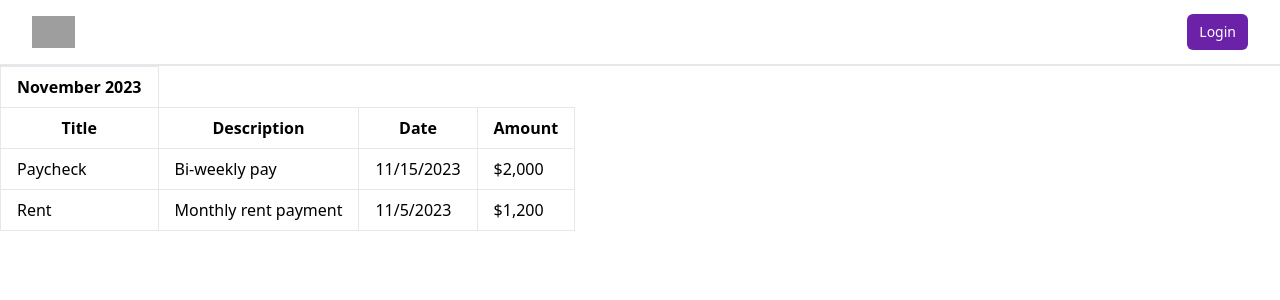
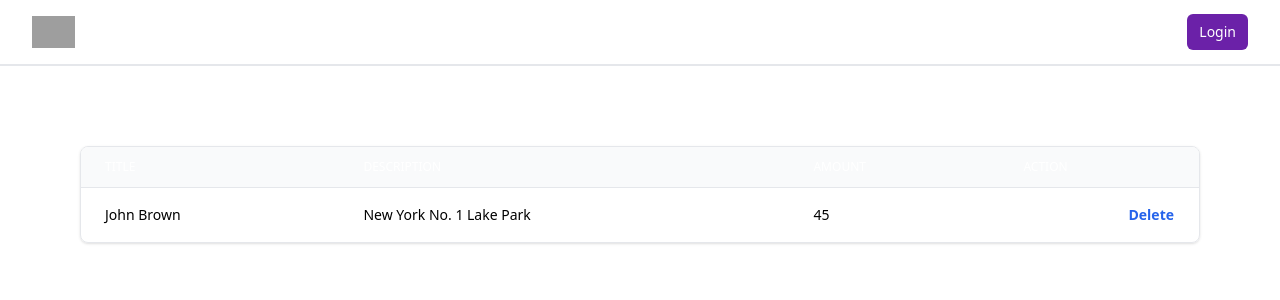
Before and after one commit to dhruvbansal26/MoneyWise, a Next.js app: page /components/Table in a window 1280 px wide. Shown: the top 300 px of the page. Built offline with nearby package versions, Linux system fonts and the light colour scheme; no server answers; grey boxes are pictures that could not be loaded.

Commit message:
Routing for Dashboard

```diff
--- a/src/pages/api/auth/[...nextauth].ts
+++ b/src/pages/api/auth/[...nextauth].ts
@@ -6,10 +6,14 @@ import GitHubProvider from "next-auth/providers/github";
 import { Provider } from "next-auth/providers/index";
 import { prisma } from "@/lib/prisma";
 import { PrismaAdapter } from "@auth/prisma-adapter";
-
+import { getToken } from "next-auth/jwt";
+const secret = process.env.NEXTAUTH_SECRET;
 // const authHandler: NextApiHandler = (req, res) =>
 //   NextAuth(req, res, authOptions);
 // export default authHandler;
+interface User {
+  id: string;
+}
 
 export const authOptions: NextAuthOptions = {
   // Configure one or more authentication providers
@@ -25,6 +29,15 @@ export const authOptions: NextAuthOptions = {
   ] as Provider[],
   adapter: PrismaAdapter(prisma),
   secret: process.env.NEXTAUTH_SECRET,
+  callbacks: {
+    async session({ session, token }) {
+      if (session?.user) {
+        //@ts-ignore
+        session.user.id = token.sub;
+      }
+      return session;
+    },
+  },
   session: {
     strategy: "jwt",
     maxAge: 30 * 24 * 60 * 60, // 30 days
--- a/src/pages/components/Table.tsx
+++ b/src/pages/components/Table.tsx
@@ -21,34 +21,67 @@ export default function Table() {
   }, []);
 
   return (
-    <table className="table-auto border-collapse">
-      <thead>
+    <div className="p-20">
+      <div className="flex flex-col">
+        <div className="-m-1.5 overflow-x-auto">
+          <div className="p-1.5 min-w-full inline-block align-middle">
+            <div className="border rounded-lg shadow overflow-hidden dark:border-gray-700 dark:shadow-gray-900">
+              <table className="min-w-full divide-y divide-gray-200">
+                <thead className="bg-gray-50 dark:bg-gray-800">
                   <tr>
-          <th className="border py-2 px-4">
-            {currentMonth} {currentYear}
+                    <th
+                      scope="col"
+                      className="px-6 py-3 text-start text-xs font-medium text-white"
+                    >
+                      TITLE
+                    </th>
+
+                    <th
+                      scope="col"
+                      className="px-6 py-3 text-start text-xs font-medium text-white"
+                    >
+                      DESCRIPTION
+                    </th>
+                    <th
+                      scope="col"
+                      className="px-6 py-3 text-start text-xs font-medium text-white"
+                    >
+                      AMOUNT
+                    </th>
+                    <th
+                      scope="col"
+                      className="px-6 py-3 text-start text-xs font-medium text-white"
+                    >
+                      ACTION
                     </th>
                   </tr>
+                </thead>
+                <tbody className="divide-y divide-gray-200 dark:divide-gray-700">
                   <tr>
-          <th className="border px-4 py-2">Title</th>
-          <th className="border px-4 py-2">Description</th>
-          <th className="border px-4 py-2">Date</th>
-          <th className="border px-4 py-2">Amount</th>
-        </tr>
-      </thead>
-      <tbody>
-        <tr>
-          <td className="border px-4 py-2">Paycheck</td>
-          <td className="border px-4 py-2">Bi-weekly pay</td>
-          <td className="border px-4 py-2">11/15/2023</td>
-          <td className="border px-4 py-2">$2,000</td>
-        </tr>
-        <tr>
-          <td className="border px-4 py-2">Rent</td>
-          <td className="border px-4 py-2">Monthly rent payment</td>
-          <td className="border px-4 py-2">11/5/2023</td>
-          <td className="border px-4 py-2">$1,200</td>
+                    <td className="px-6 py-4 whitespace-nowrap text-sm font-medium text-black-800 dark:text-black-200">
+                      John Brown
+                    </td>
+                    <td className="px-6 py-4 whitespace-nowrap text-sm text-black-800 dark:text-black-200">
+                      New York No. 1 Lake Park
+                    </td>
+                    <td className="px-6 py-4 whitespace-nowrap text-sm text-black-800 dark:text-black-200">
+                      45
+                    </td>
+                    <td className="px-6 py-4 whitespace-nowrap text-end text-sm font-medium">
+                      <button
+                        type="button"
+                        className="inline-flex items-center gap-x-2 text-sm font-semibold rounded-lg border border-transparent text-blue-600 hover:text-blue-800 disabled:opacity-50 disabled:pointer-events-none dark:text-blue-500 dark:hover:text-blue-400"
+                      >
+                        Delete
+                      </button>
+                    </td>
                   </tr>
                 </tbody>
               </table>
+            </div>
+          </div>
+        </div>
+      </div>
+    </div>
   );
 }
--- a/src/pages/dashboard.tsx
+++ b/src/pages/dashboard/[userId].tsx
@@ -2,12 +2,14 @@ import { useState, useEffect } from "react";
 import { useSession } from "next-auth/react";
 import { useRouter } from "next/router";
 import { getServerSession } from "next-auth";
-import { authOptions } from "./api/auth/[...nextauth]";
+import { authOptions } from "../api/auth/[...nextauth]";
 import { GetServerSidePropsContext } from "next";
-import Table from "./components/Table";
+import Table from "../components/Table";
 import { TableInterface } from "@/pages/interfaces";
-import { NEXT_URL } from "./config";
+import { NEXT_URL } from "../config";
 import axios from "axios";
+import { useRecoilValue } from "recoil";
+import { userState } from "../store/atoms/userState";
 
 export default function Dashboard() {
   const [tables, setTables] = useState([]);
@@ -66,19 +68,3 @@ export default function Dashboard() {
     </>
   );
 }
-
-export async function getServerSideProps(context: GetServerSidePropsContext) {
-  const session = await getServerSession(context.req, context.res, authOptions);
-
-  if (!session) {
-    return {
-      props: {},
-    };
-  }
-
-  return {
-    props: {
-      session,
-    },
-  };
-}
--- /dev/null
+++ b/src/pages/dashboard/index.tsx
@@ -0,0 +1,48 @@
+"use client";
+import { getServerSession } from "next-auth";
+import { authOptions } from "../api/auth/[...nextauth]";
+import { useRouter } from "next/router";
+import { GetServerSideProps, GetServerSidePropsContext } from "next";
+import { useEffect } from "react";
+import Router from "next/router";
+import { useSetRecoilState } from "recoil";
+import { useRecoilValue } from "recoil";
+import { userState } from "../store/atoms/userState";
+interface DashboardProps {
+  userId: string;
+}
+
+export default function Dashboard({ userId }: DashboardProps) {
+  const router = useRouter();
+
+  useEffect(() => {
+    if (userId) {
+      Router.push(`/dashboard/${userId}`);
+    }
+  }, [userId]);
+
+  return (
+    <>
+      <p>Redirecting..</p>
+    </>
+  );
+}
+
+export async function getServerSideProps(context: GetServerSidePropsContext) {
+  const session = await getServerSession(context.req, context.res, authOptions);
+  //@ts-ignore
+  const userId = session?.user?.id;
+
+  if (!userId) {
+    return {
+      redirect: {
+        destination: "/",
+        permanent: false,
+      },
+    };
+  }
+
+  return {
+    props: { userId },
+  };
+}
--- a/src/pages/store/atoms/userState.ts
+++ b/src/pages/store/atoms/userState.ts
@@ -2,6 +2,6 @@ import { atom } from "recoil";
 export const userState = atom({
   key: "userState",
   default: {
-    isLoggedIn: false,
+    id: "",
   },
 });
```
Also changed, not shown: 2 other files (tests, documents, lock files or other folders). Lines whose indentation alone changed are shown as unchanged.
